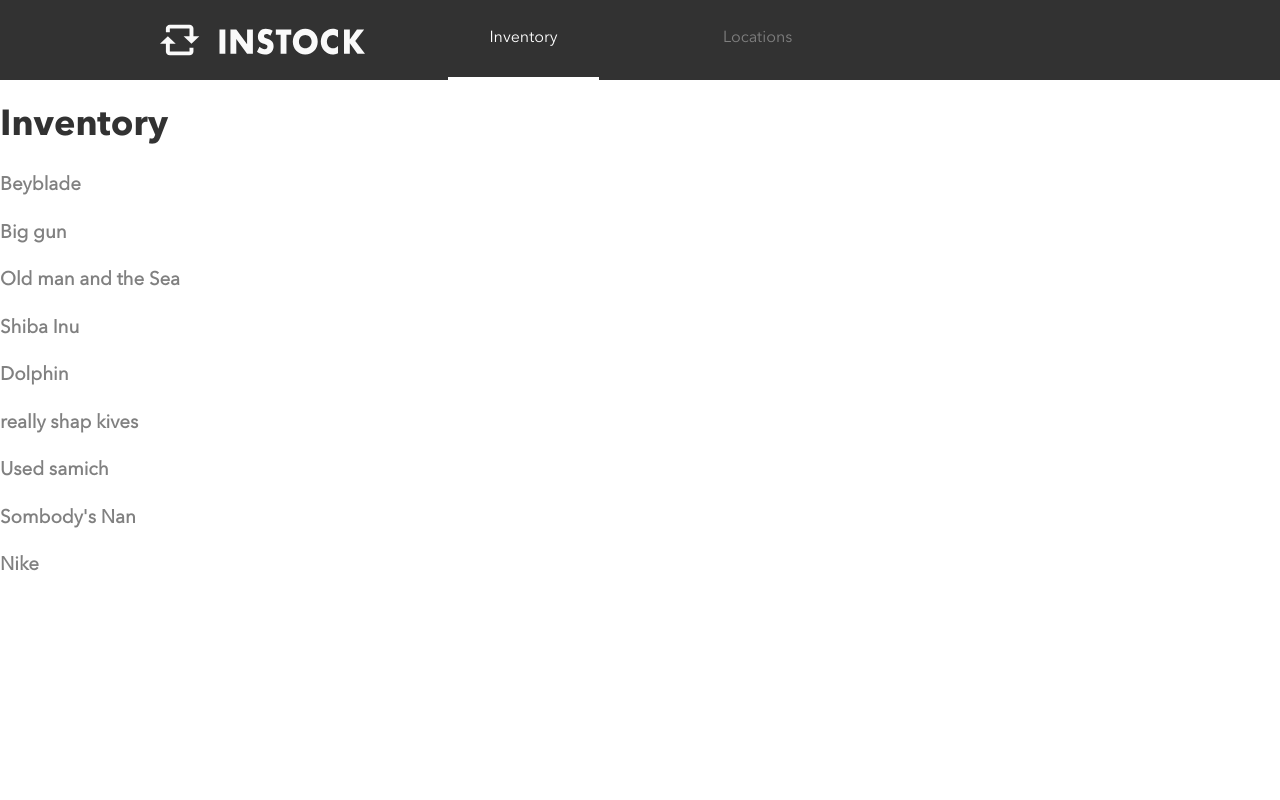
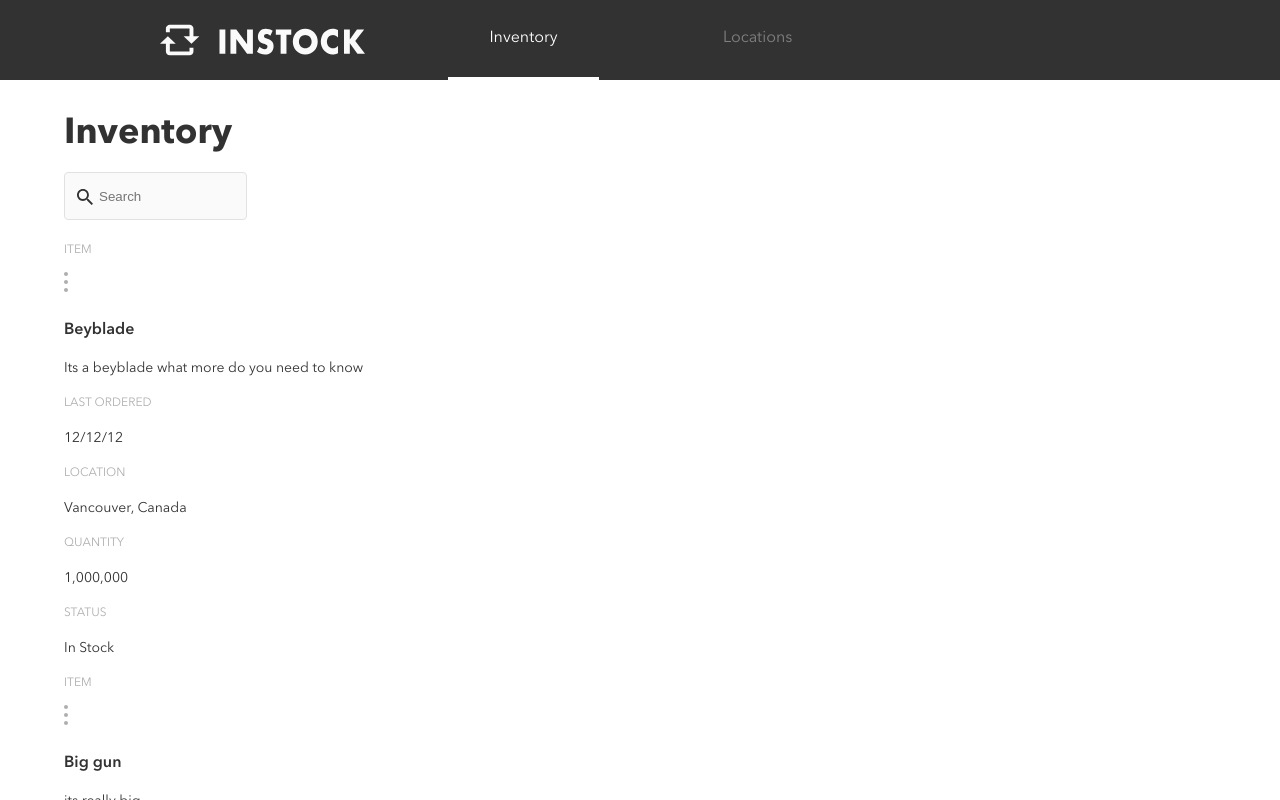
Before and after one commit to Jennormous/InStock, a React (Create React App) app in the folder client/: page / in a window 1280 px wide. Built offline with nearby package versions, Linux system fonts and the light colour scheme.

Commit message:
all data displaying adding styling

```diff
--- a/client/src/App.js
+++ b/client/src/App.js
@@ -22,21 +22,24 @@ export default class App extends Component {
               description: "Its a beyblade what more do you need to know",
               ordered: "12/12/12",
               quantity: "1,000,000",
-              id: "11"
+              id: "11",
+              status: "In Stock"
             },
             {
               product: "Big gun",
               description: "its really big",
               ordered: "12/1/19",
               quantity: "1",
-              id: "12"
+              id: "12",
+              status: "In Stock"
             },
             {
               product: "Old man and the Sea",
               description: "decent book but we have way too many of them",
               ordered: "1/22/99",
               quantity: "12,000,000",
-              id: "13"
+              id: "13",
+              status: "In Stock"
             }
           ]
         },
@@ -54,21 +57,24 @@ export default class App extends Component {
               description: "Fluffy hyper doggo",
               ordered: "3/14/18",
               quantity: "10",
-              id: "21"
+              id: "21",
+              status: "In Stock"
             },
             {
               product: "Dolphin",
               description: "We will not sell to Seaworld",
               ordered: "7/4/18",
               quantity: "14",
-              id: "22"
+              id: "22",
+              status: "In Stock"
             },
             {
               product: "really shap kives",
               description: "its very sharp and we have a lot watch out Alyssa ",
               ordered: "11/19/19",
               quantity: "12,000,000",
-              id: "23"
+              id: "23",
+              status: "In Stock"
             }
           ]
         },
@@ -86,7 +92,8 @@ export default class App extends Component {
               description: "its not as bad as it sounds just plug your nose",
               ordered: "10/1/11",
               quantity: "7.5",
-              id: "31"
+              id: "31",
+              status: "In Stock"
             },
             {
               product: "Sombody's Nan",
@@ -94,14 +101,16 @@ export default class App extends Component {
                 "She's real sweet just needs a good bath and she's good as new",
               ordered: "8/4/19",
               quantity: "1",
-              id: "32"
+              id: "32",
+              status: "In Stock"
             },
             {
               product: "Nike",
               description: "They brand new come get em",
               ordered: "3/25/10",
               quantity: "12,000,000",
-              id: "33"
+              id: "33",
+              status: "In Stock"
             }
           ]
         }
--- a/client/src/components/Inventory.js
+++ b/client/src/components/Inventory.js
@@ -1,4 +1,5 @@
 import React, { Component } from "react";
+import kebab from "../assets/Icons/SVG/Icon-kebab-default.svg";
 
 export default class Inventory extends Component {
   render() {
@@ -6,17 +7,65 @@ export default class Inventory extends Component {
       this.props.warehouses &&
       this.props.warehouses.map(products => {
         return products.items.map(function(item) {
+          console.log(products);
           return (
-            <div>
-              <h3>{item.product}</h3>
+            <div key={item.id}>
+              <div className="mobiletags">
+                <p className="label">ITEM</p>
+                <img src={kebab} alt="dots boi" />
+              </div>
+              <div>
+                <h3 className="subheader">{item.product}</h3>
+                <p className="para">{item.description}</p>
+              </div>
+              <p className="label mobiletags">LAST ORDERED</p>
+              <div>
+                <p className="para">{item.ordered}</p>
+              </div>
+              <p className="label mobiletags">LOCATION</p>
+              <div>
+                <p className="para">
+                  {products.city}, {products.country}
+                </p>
+              </div>
+              <p className="label mobiletags">QUANTITY</p>
+              <div>
+                <p className="para">{item.quantity}</p>
+              </div>
+              <p className="label mobiletags">STATUS</p>
+              <div>
+                <p className="para">{item.status}</p>
+              </div>
+              <div className="largetags">
+                <img src={kebab} alt="dots thingy" />
+              </div>
             </div>
           );
         });
       });
     return (
       <div className="inventory">
-        <h1 className="texthead">Inventory</h1>
-        <div>{inventory}</div>
+        <div className="inventory__top-section">
+          <h1 className="texthead inventory__top-section--title">Inventory</h1>
+          <form onKeyUp>
+            <input
+              type="text"
+              name="searchbar"
+              placeholder="Search"
+              className="inventory__top-section--search"
+            />
+          </form>
+        </div>
+        <div>
+          <div>
+            <p className="label largetags">ITEM</p>
+            <p className="label largetags">LAST ORDERED</p>
+            <p className="label largetags">LOCATION</p>
+            <p className="label largetags">QUANTITY</p>
+            <p className="label largetags">STATUS</p>
+          </div>
+          {inventory}
+        </div>
       </div>
     );
   }
--- a/client/src/styles/main.css
+++ b/client/src/styles/main.css
@@ -14,6 +14,7 @@
 }
 
 .texthead {
+  margin: 0;
   font-size: 1.5rem;
   line-height: 32px;
   font-family: "Avenir-Bold", sans-serif;
@@ -203,4 +204,39 @@ body {
   -webkit-box-sizing: inherit;
           box-sizing: inherit;
 }
+
+.largetags {
+  display: none;
+}
+
+.inventory {
+  margin: 32px 5%;
+}
+
+.inventory__top-section {
+  display: -webkit-box;
+  display: -ms-flexbox;
+  display: flex;
+  -webkit-box-orient: vertical;
+  -webkit-box-direction: normal;
+      -ms-flex-direction: column;
+          flex-direction: column;
+}
+
+.inventory__top-section--title {
+  margin-bottom: 16px;
+}
+
+.inventory__top-section--search {
+  height: 48px;
+  margin-bottom: 8px;
+  border-radius: 4px;
+  border: 1px solid #e1e1e1;
+  background-color: #fafafa;
+  background-image: url("../assets/Icons/SVG/Icon-search.svg");
+  background-repeat: no-repeat;
+  background-position: 12px 16px;
+  background-size: 16px;
+  text-indent: 32px;
+}
 /*# sourceMappingURL=main.css.map */
--- a/client/src/styles/main.scss
+++ b/client/src/styles/main.scss
@@ -20,3 +20,5 @@ body {
 *:after {
   box-sizing: inherit;
 }
+
+@import "./partials/inventory";
--- a/client/src/styles/partials/_fonts.scss
+++ b/client/src/styles/partials/_fonts.scss
@@ -21,6 +21,7 @@
 
 // Replacement for .header
 .texthead {
+  margin: 0;
   font-size: 1.5rem;
   line-height: 32px;
   font-family: "Avenir-Bold", sans-serif;
--- /dev/null
+++ b/client/src/styles/partials/_inventory.scss
@@ -0,0 +1,26 @@
+.largetags {
+  display: none;
+}
+
+.inventory {
+  margin: 32px 5%;
+  &__top-section {
+    display: flex;
+    flex-direction: column;
+    &--title {
+      margin-bottom: 16px;
+    }
+    &--search {
+      height: 48px;
+      margin-bottom: 8px;
+      border-radius: 4px;
+      border: 1px solid $mercury;
+      background-color: $alabaster;
+      background-image: url("../assets/Icons/SVG/Icon-search.svg");
+      background-repeat: no-repeat;
+      background-position: 12px 16px;
+      background-size: 16px;
+      text-indent: 32px;
+    }
+  }
+}
```
Also changed, not shown: 2 other files (tests, documents, lock files or other folders).
